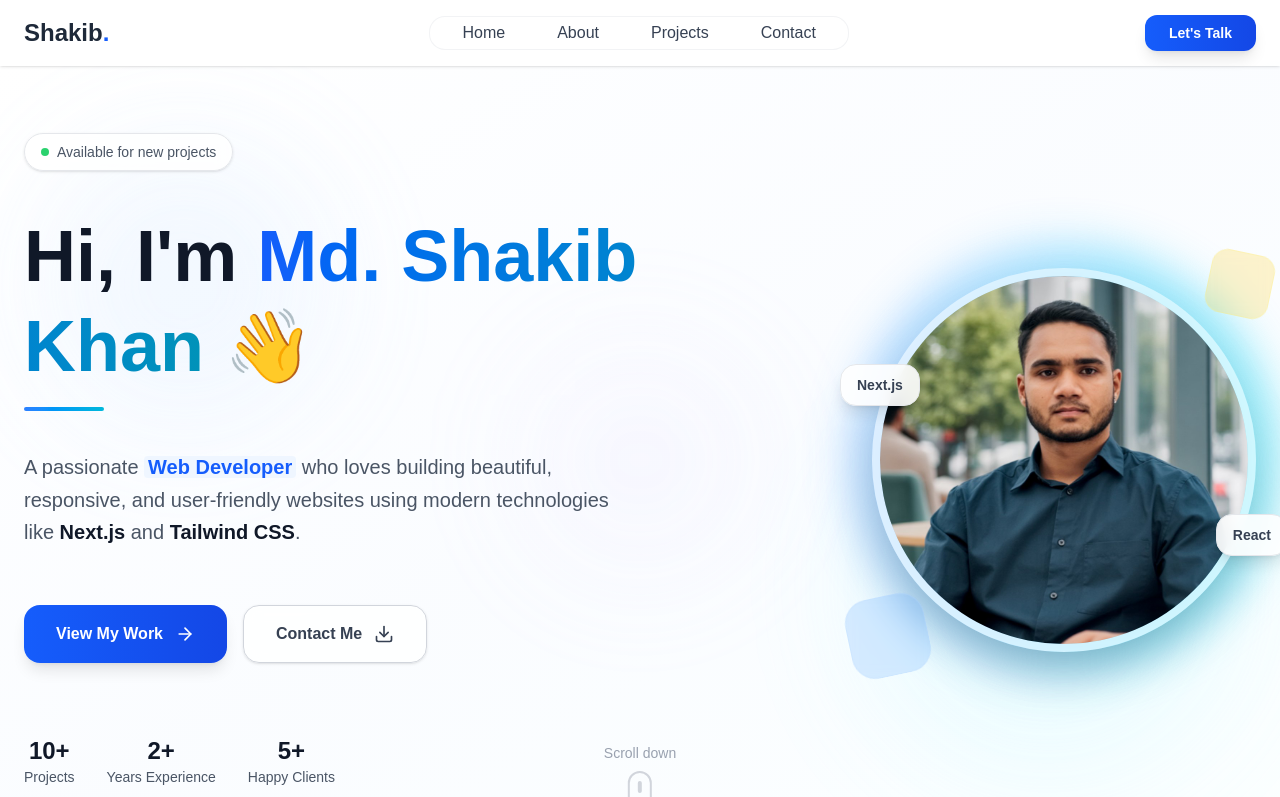
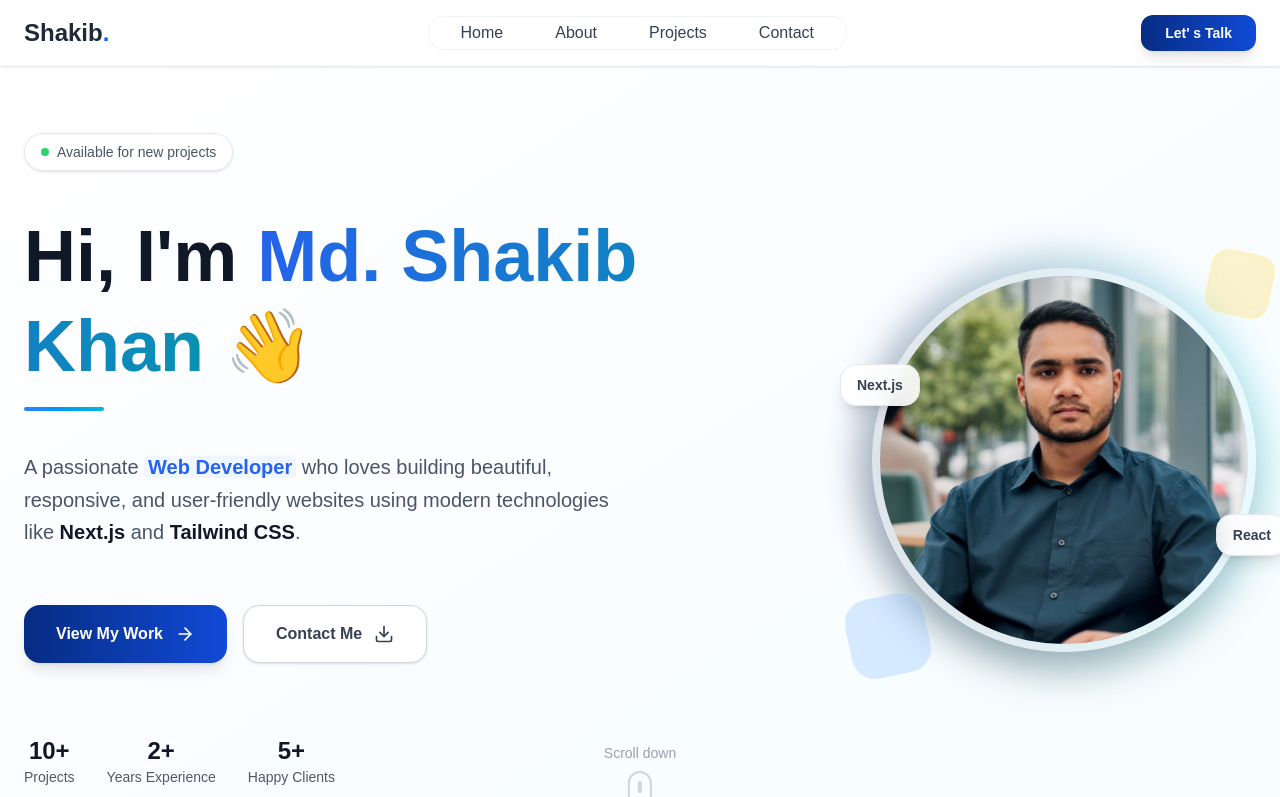
Before and after one commit to Shakib0976/next.js-portfolio, a Next.js app: page /HeroSection in a window 1280 px wide. Shown: the top 797 px of the page. Built offline with nearby package versions, Linux system fonts and the light colour scheme.

Commit message:
style : set all color in global css with variable

```diff
--- a/app/Component/WhatiDo/page.jsx
+++ b/app/Component/WhatiDo/page.jsx
@@ -27,12 +27,12 @@ export default function WhatIDo() {
                     <div className="inline-flex items-center gap-3 mb-4">
                         <Sparkles size={24} className="text-blue-500" />
                         <h2 className="text-4xl md:text-5xl font-bold text-gray-900">
-                            What I <span className="text-blue-600">Do</span>
+                            What I <span className="text-secondary">Do</span>
                         </h2>
                         <Sparkles size={24} className="text-blue-500" />
                     </div>
                     <div className="w-20 h-1 bg-linear-to-r from-blue-500 to-blue-600 mx-auto mb-6 rounded-full"></div>
-                    <p className="text-gray-600 text-lg max-w-2xl mx-auto leading-relaxed">
+                    <p className="text-default  text-lg max-w-2xl mx-auto leading-relaxed">
                         I offer a comprehensive range of services to transform your ideas into
                         exceptional digital experiences on the web.
                     </p>
@@ -62,7 +62,7 @@ export default function WhatIDo() {
                                     <h3 className="text-2xl font-bold text-gray-900 group-hover:text-blue-600 transition-colors duration-300">
                                         {service.title}
                                     </h3>
-                                    <p className="text-gray-600 leading-relaxed">
+                                    <p className="text-gray-700 leading-relaxed">
                                         {service.description}
                                     </p>
                                 </div>
--- a/app/HeroSection/page.jsx
+++ b/app/HeroSection/page.jsx
@@ -3,12 +3,7 @@ import { ArrowRight, Download } from "lucide-react";
 
 export default function HeroSection() {
     return (
-        <div className="bg-linear-to-br h-screen from-white via-blue-50/30 to-cyan-50/20  mt-15 relative overflow-hidden">
-            {/* Background decorative elements */}
-            <div className="absolute top-20 left-10 w-72 h-72 bg-blue-200/20 rounded-full blur-3xl animate-pulse"></div>
-            <div className="absolute bottom-20 right-10 w-96 h-96 bg-cyan-200/20 rounded-full blur-3xl animate-pulse delay-1000"></div>
-            <div className="absolute top-1/2 left-1/2 transform -translate-x-1/2 -translate-y-1/2 w-64 h-64 bg-purple-200/10 rounded-full blur-3xl animate-pulse delay-500"></div>
-
+        <div className="h-screen  mt-15 relative overflow-hidden bg-Hero-primary">
             <section
                 id="home"
                 className="relative flex min-h-screen flex-col lg:flex-row items-center justify-between max-w-7xl mx-auto px-6 py-20 lg:py-0"
@@ -25,7 +20,7 @@ export default function HeroSection() {
                     <div className="space-y-4">
                         <h1 className="text-5xl lg:text-7xl font-bold text-gray-900 leading-tight">
                             Hi, I&apos;m{" "}
-                            <span className="text-transparent bg-linear-to-r from-blue-600 to-cyan-600 bg-clip-text">
+                            <span className="text-transparent text-primary  bg-clip-text">
                                 Md. Shakib Khan
                             </span>{" "}
                             👋
@@ -36,7 +31,7 @@ export default function HeroSection() {
                     {/* Description */}
                     <p className="text-xl text-gray-600 max-w-2xl leading-relaxed">
                         A passionate{" "}
-                        <span className="text-blue-600 font-semibold bg-blue-50 px-1 rounded">Web Developer</span>{" "}
+                        <span className="text-secondary font-semibold bg-blue-50 px-1 rounded">Web Developer</span>{" "}
                         who loves building beautiful, responsive, and user-friendly websites using
                         modern technologies like <span className="font-semibold text-gray-900">Next.js</span> and{" "}
                         <span className="font-semibold text-gray-900">Tailwind CSS</span>.
@@ -46,14 +41,14 @@ export default function HeroSection() {
                     <div className="flex flex-col sm:flex-row gap-4 pt-4">
                         <a
                             href="#projects"
-                            className="group inline-flex items-center justify-center gap-3 px-8 py-4 bg-linear-to-r from-blue-600 to-blue-700 text-white rounded-2xl shadow-lg hover:shadow-xl transform hover:-translate-y-1 transition-all duration-300 font-semibold"
+                            className="group inline-flex items-center justify-center gap-3 px-8 py-4 btn-primary text-white rounded-2xl shadow-lg hover:shadow-xl transform hover:-translate-y-1 transition-all duration-300 font-semibold"
                         >
                             <span>View My Work</span>
                             <ArrowRight size={20} className="group-hover:translate-x-1 transition-transform duration-300" />
                         </a>
                         <a
                             href="#contact"
-                            className="group inline-flex items-center justify-center gap-3 px-8 py-4 bg-white/80 backdrop-blur-sm border border-gray-300 text-gray-700 rounded-2xl shadow-sm hover:shadow-md hover:border-blue-300 transform hover:-translate-y-1 transition-all duration-300 font-semibold"
+                            className="group inline-flex items-center justify-center gap-3 px-8 py-4 btn-secondary backdrop-blur-sm border border-gray-300 text-gray-700 rounded-2xl shadow-sm hover:shadow-md hover:border-blue-300 transform hover:-translate-y-1 transition-all duration-300 font-semibold"
                         >
                             <span>Contact Me</span>
                             <Download size={20} className="group-hover:translate-y-0.5 transition-transform duration-300" />
@@ -64,15 +59,15 @@ export default function HeroSection() {
                     <div className="flex flex-wrap gap-8 pt-8">
                         <div className="text-center">
                             <div className="text-2xl font-bold text-gray-900">10+</div>
-                            <div className="text-sm text-gray-600">Projects</div>
+                            <div className="text-sm text-default ">Projects</div>
                         </div>
                         <div className="text-center">
                             <div className="text-2xl font-bold text-gray-900">2+</div>
-                            <div className="text-sm text-gray-600">Years Experience</div>
+                            <div className="text-sm text-default ">Years Experience</div>
                         </div>
                         <div className="text-center">
                             <div className="text-2xl font-bold text-gray-900">5+</div>
-                            <div className="text-sm text-gray-600">Happy Clients</div>
+                            <div className="text-sm text-default ">Happy Clients</div>
                         </div>
                     </div>
                 </div>
@@ -81,8 +76,7 @@ export default function HeroSection() {
                 <div className="flex-1 flex justify-center lg:justify-end items-center mt-16 lg:mt-0 relative z-10">
                     <div className="relative">
                         {/* Background effects */}
-                        <div className="absolute -inset-6 bg-linear-to-r from-blue-400 to-cyan-400 rounded-full opacity-20 blur-xl animate-pulse"></div>
-                        <div className="absolute -inset-4 bg-linear-to-r from-blue-300 to-cyan-300 rounded-full opacity-30 blur-lg"></div>
+                        <div className="absolute -inset-4 hero-ImgShadow-primary rounded-full opacity-30 blur-lg"></div>
 
                         {/* Main image container */}
                         <div className="relative w-80 h-80 lg:w-96 lg:h-96 rounded-full overflow-hidden shadow-2xl border-8 border-white/50 backdrop-blur-sm group">
--- a/app/Shared/Navbar/page.jsx
+++ b/app/Shared/Navbar/page.jsx
@@ -28,7 +28,7 @@ export default function Navbar() {
                     onClick={() => setIsOpen(false)}
                 >
                     <div className="relative">
-                        <div className="w-3 h-3 bg-gradient-to-r from-blue-500 to-cyan-500 rounded-full absolute -top-1 -right-1 opacity-0 group-hover:opacity-100 transition-opacity duration-300"></div>
+                        <div className="w-3 h-3 bg-linear-to-r from-blue-500 to-cyan-500 rounded-full absolute -top-1 -right-1 opacity-0 group-hover:opacity-100 transition-opacity duration-300"></div>
                         <span className="text-2xl font-bold text-gray-800">
                             Shakib<span className="text-blue-600">.</span>
                         </span>
@@ -50,7 +50,7 @@ export default function Navbar() {
                                 className="relative px-6 py-2 text-gray-700 font-medium rounded-xl hover:text-blue-600 transition-colors duration-200 group"
                             >
                                 {item.label}
-                                <span className="absolute bottom-1 left-1/2 transform -translate-x-1/2 w-0 h-0.5 bg-gradient-to-r from-blue-500 to-cyan-500 group-hover:w-4 transition-all duration-300 rounded-full"></span>
+                                <span className="absolute bottom-1 left-1/2 transform -translate-x-1/2 w-0 h-0.5 bg-linear-to-r from-blue-500 to-cyan-500 group-hover:w-4 transition-all duration-300 rounded-full"></span>
                             </Link>
                         </li>
                     ))}
@@ -60,9 +60,9 @@ export default function Navbar() {
                 <div className="hidden md:block">
                     <Link
                         href="#contact"
-                        className="px-6 py-2.5 bg-gradient-to-r from-blue-600 to-blue-700 text-white rounded-xl shadow-lg hover:shadow-xl transform hover:-translate-y-0.5 transition-all duration-300 font-semibold text-sm"
+                        className="px-6 py-2.5 btn-primary text-white rounded-xl shadow-lg hover:shadow-xl transform hover:-translate-y-0.5 transition-all duration-300 font-semibold text-sm"
                     >
-                        Let's Talk
+                        Let&apos; s Talk
                     </Link>
                 </div>
 
@@ -110,7 +110,7 @@ export default function Navbar() {
                         <Link
                             href="#contact"
                             onClick={() => setIsOpen(false)}
-                            className="w-full flex items-center justify-center gap-2 px-6 py-3 bg-gradient-to-r from-blue-600 to-blue-700 text-white rounded-xl shadow-lg hover:shadow-xl transform hover:-translate-y-0.5 transition-all duration-300 font-semibold"
+                            className="w-full flex items-center justify-center gap-2 px-6 py-3 bg-linear-to-r from-blue-600 to-blue-700 text-white rounded-xl shadow-lg hover:shadow-xl transform hover:-translate-y-0.5 transition-all duration-300 font-semibold"
                         >
                             <span>Get In Touch</span>
                             <Sparkles size={16} />
--- a/app/globals.css
+++ b/app/globals.css
@@ -1,14 +1,54 @@
 @import "tailwindcss";
 
 :root {
-  --background: #ffffff;
-  --foreground: #171717;
-  --primary-gradient: linear-gradient(to right, #2563eb, #1d4ed8);
+  --bg-Hero-primary: linear-gradient(to bottom right, rgba(255, 255, 255, 1), rgba(239, 246, 255, 0.3), rgba(207, 250, 254, 0.2));
+  --Hero-ImgShadow-primary: linear-gradient(to right, #183b64, #67e8f9);
+  --bg-primary: linear-gradient(to bottom right, #f9fafb, rgba(239, 246, 255, 0.3));
+  --bg-secondary: linear-gradient( to bottom right, #2563eb, #1d4ed8, #7c3aed);
+  --btn-primary: linear-gradient(to right, #062c83, #114ad7);
+  --btn-secondary: white;
+  --text-primary: linear-gradient( to right, #2563eb, #0891b2);
+  --text-secondary:rgb(37, 99, 235);
+  --text-default:rgb(81, 89, 100);
+;
 }
 
+
 .btn-primary {
-  background: var(--primary-gradient);
+  background: var(--btn-primary);
 }
+.btn-secondary {
+  background: var(--btn-secondary);
+}
+.text-primary {
+  background: var(--text-primary);
+  -webkit-background-clip: text;
+  background-clip: text;
+  -webkit-text-fill-color: transparent;
+}
+.text-secondary {
+ color: var(--text-secondary);
+
+}
+.text-default {
+ color: var(--text-default);
+
+}
+
+.bg-Hero-primary {
+  background: var(--bg-Hero-primary);
+}
+
+.hero-ImgShadow-primary {
+  background: var(--Hero-ImgShadow-primary);
+}
+.bg-primary {
+  background: var(--bg-primary);
+}
+.bg-secondary {
+  background: var(--bg-secondary);
+}
+
 
 
 
@@ -24,8 +64,6 @@
   :root {
     --background: #0a0a0a;
     --foreground: #ededed;
-
-    --primary-gradient: linear-gradient(to right, #2563eb, #1d4ed8);
     --secondary: #8b5cf6;
   }
 }
```
Also changed, not shown: app/Component/AboutMe/page.jsx (+5 -5 lines), app/Component/ContactMe/page.jsx (+6 -6 lines), app/Component/Projects/page.jsx (+5 -5 lines), app/Component/Skills/page.jsx (+5 -5 lines).
